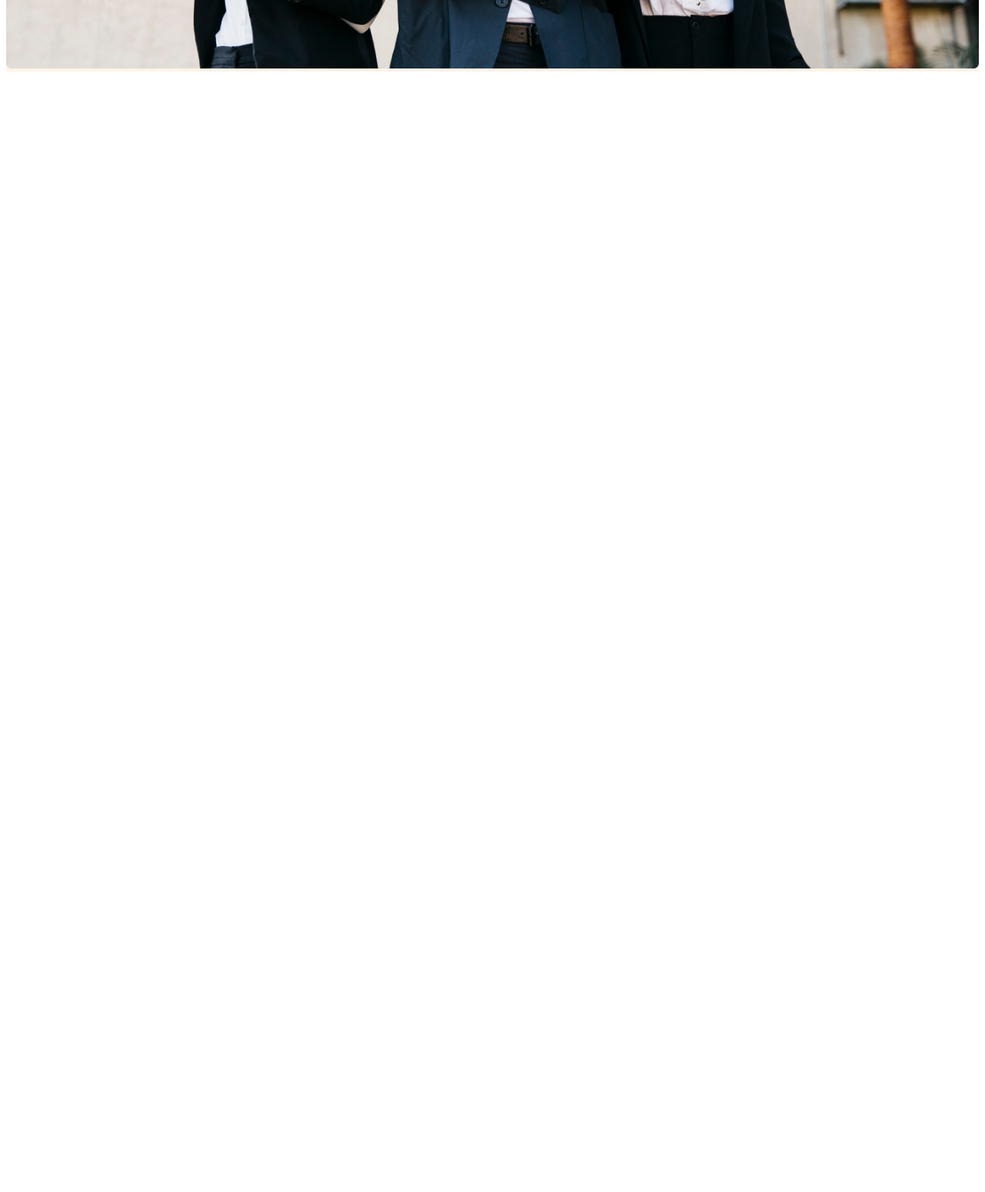
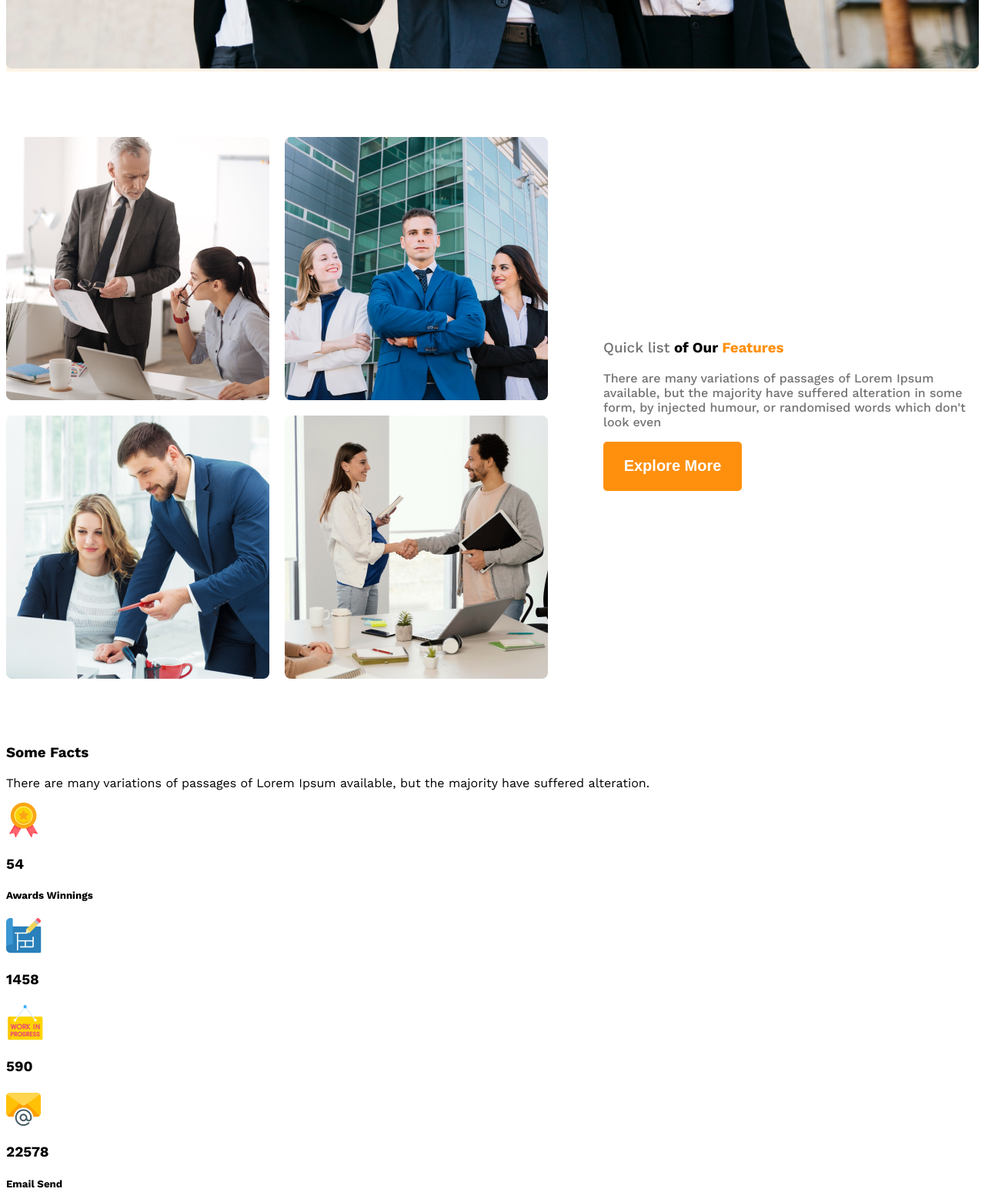
Before and after one commit to andreshahin/G3-Architect-website, a plain HTML site: page index.html in a window 1280 px wide. Shown: the part 1092-2641 px from the top of the page at 77% size. Before the commit the page ends 1193 px from the top, so only its background shows below. Drawn offline with nearby package versions, Linux system fonts and the light colour scheme.

Commit message:
added my all fact section code

```diff
--- a/index.html
+++ b/index.html
@@ -36,7 +36,52 @@
         </div>
     </header>
     <main>
-
+        <section class="teams display-flex">
+            <div class="team-img-contaner">
+                <img src="images/team1.png" alt="">
+                <img src="images/team2.png" alt="">
+                <img src="images/team3.png" alt="">
+                <img src="images/team4.png" alt="">
+            </div>
+            <div class="our-features">
+                <h3 class="section-title"><span id="quick-list" class="text-gray-light">Quick list</span> <span>of
+                        Our</span><span style="color: #FF900E;"> Features</span></h3>
+                <p class="features-description text-gray-light">There are many variations of passages of Lorem Ipsum
+                    available, but the
+                    majority have suffered alteration in some form, by injected humour, or randomised words which don't
+                    look even</p>
+                <button class="btn-primary">
+                    Explore More
+                </button>
+            </div>
+        </section>
+        <section>
+            <h3 class="section-title">Some Facts</h3>
+            <p class="fact-description">There are many variations of passages of Lorem Ipsum available, but the majority
+                have suffered alteration.</p>
+                <div class="facts-container">
+                    <div class="fact">
+                        <img src="images/icons/ribon.png" alt="" class="fact-icon">
+                        <h3 class="fact-number">54</h3>
+                        <h5 class="fact-name">Awards Winnings</h5>
+                    </div>
+                    <div class="fact">
+                        <img src="images/icons/projects.png" alt="" class="fact-icon">
+                        <h3 class="fact-number">1458</h3>
+                        <h5 class="fact-name"></h5>
+                    </div>
+                    <div class="fact">
+                        <img src="images/icons/customers.png" alt="" class="fact-icon">
+                        <h3 class="fact-number">590</h3>
+                        <h5 class="fact-name"></h5>
+                    </div>
+                    <div class="fact">
+                        <img src="images/icons/email.png" alt="" class="fact-icon">
+                        <h3 class="fact-number">22578</h3>
+                        <h5 class="fact-name">Email Send</h5>
+                    </div>
+                </div>
+        </section>
     </main>
     <footer>
 
--- a/style/architect.css
+++ b/style/architect.css
@@ -20,8 +20,28 @@
 .text-gray-light {
     color: #727272;
 }
-.text-black{
+
+.text-black {
     color: #131313;
+}
+
+.btn-primary {
+    background-color: #FF900E;
+    width: 180px;
+    height: 64px;
+    border-radius: 5px;
+    border: none;
+    color: #FFFFFF;
+    font-weight: 600;
+    font-size: 1.25rem;
+    padding: 20px 21px;
+}
+main{
+    max-width: 1440px;
+    margin: 0 auto;
+}
+main>section{
+    margin-top: 85px;
 }
 
 .navbar {
@@ -54,44 +74,75 @@
     max-width: 1440px;
     margin: 0 auto;
 }
-.banner-container{
+
+.banner-container {
     max-width: 850px;
     margin: 0 auto;
     text-align: center;
     margin-bottom: 50px;
 }
 
-.banner-title{
+.banner-title {
     font-weight: 700;
     font-size: 4rem;
     /* text-align: center; */
 }
 
-.banner-description{
+.banner-description {
     font-weight: 500;
     font-size: 1rem;
     /* text-align: center; */
-    width: 868px;
+
 }
-.btn-primary{
-    background-color: #FF900E;
-    width: 180px;
-    height: 64px;
-    border-radius: 5px;
-    border: none;
-    color: #FFFFFF;
-    font-weight: 600;
-    font-size: 1.25rem;
-    padding: 20px 21px;
-}
-.banner-image{
+
+.banner-image {
     width: 100%;
 }
 
+.teams{
+    align-items: center;
+    gap: 4.5rem;
+}
+
+.team-img-contaner{
+    display: grid;
+    grid-template-columns: repeat(2,1fr);
+    gap:1.25rem;
+}
+.our-features{
+    max-width: 530px;
+    gap: 24px;
+}
+.featuers-title{
+    font-weight: 700;
+    font-size: 3rem;
+}
+.features-description{
+    font-weight: 500;
+    font-size: 1rem;
+}
+
+#quick-list{
+    font-weight: 500;
+}
+
+
 @media screen and (max-width:576px) {
 
-    .navbar, .nav-links{
+    .navbar,
+    .nav-links ,.teams {
         flex-direction: column;
     }
+    .team-img-contaner{
+        grid-template-columns: repeat(1,1fr);
+    }
+    .our-features{
+        margin-left: 20px;
+    }
+}
 
+@media screen and (min-width:576px) and (max-width:992px) {
+    .teams{
+        flex-direction: column;
+    }
 }
```
